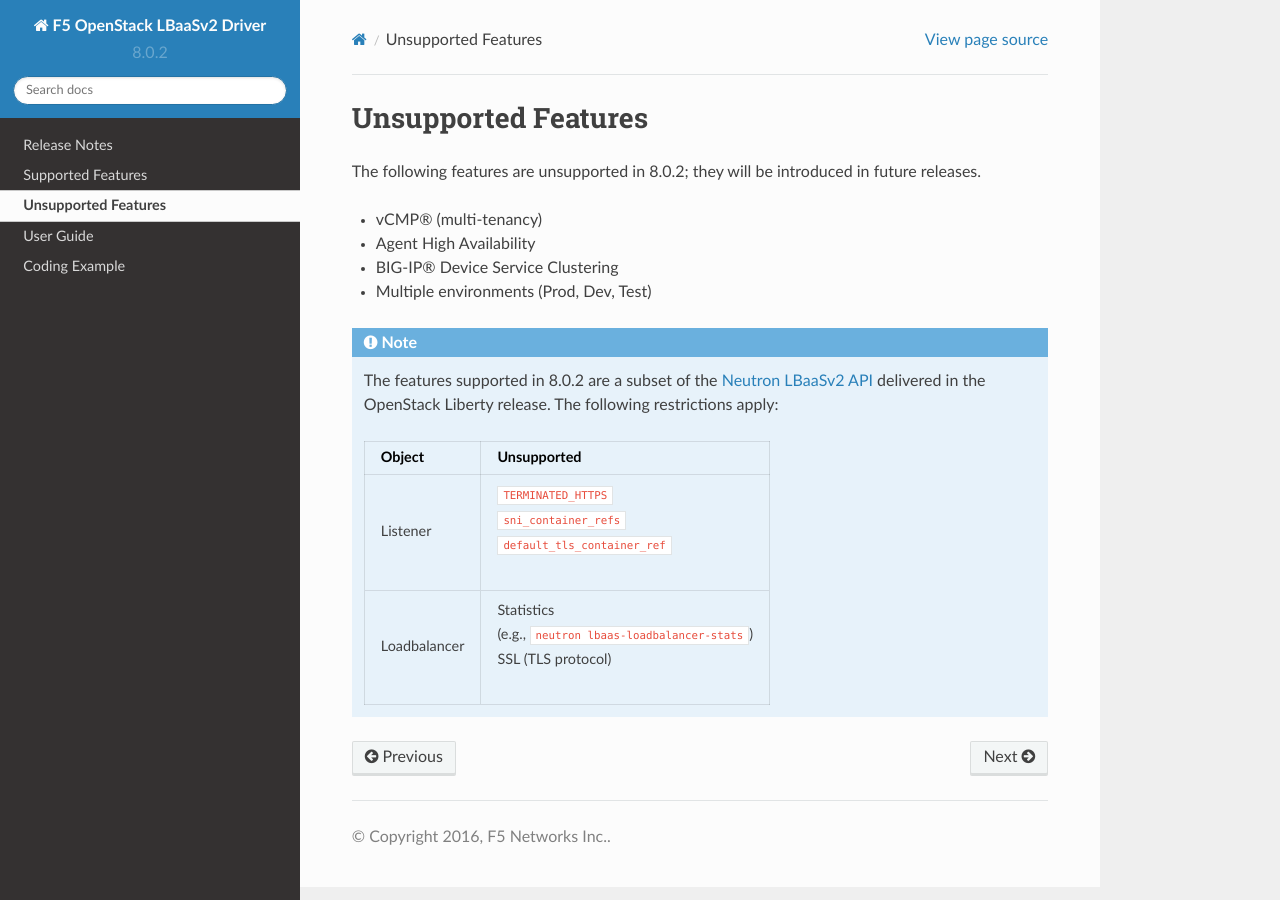
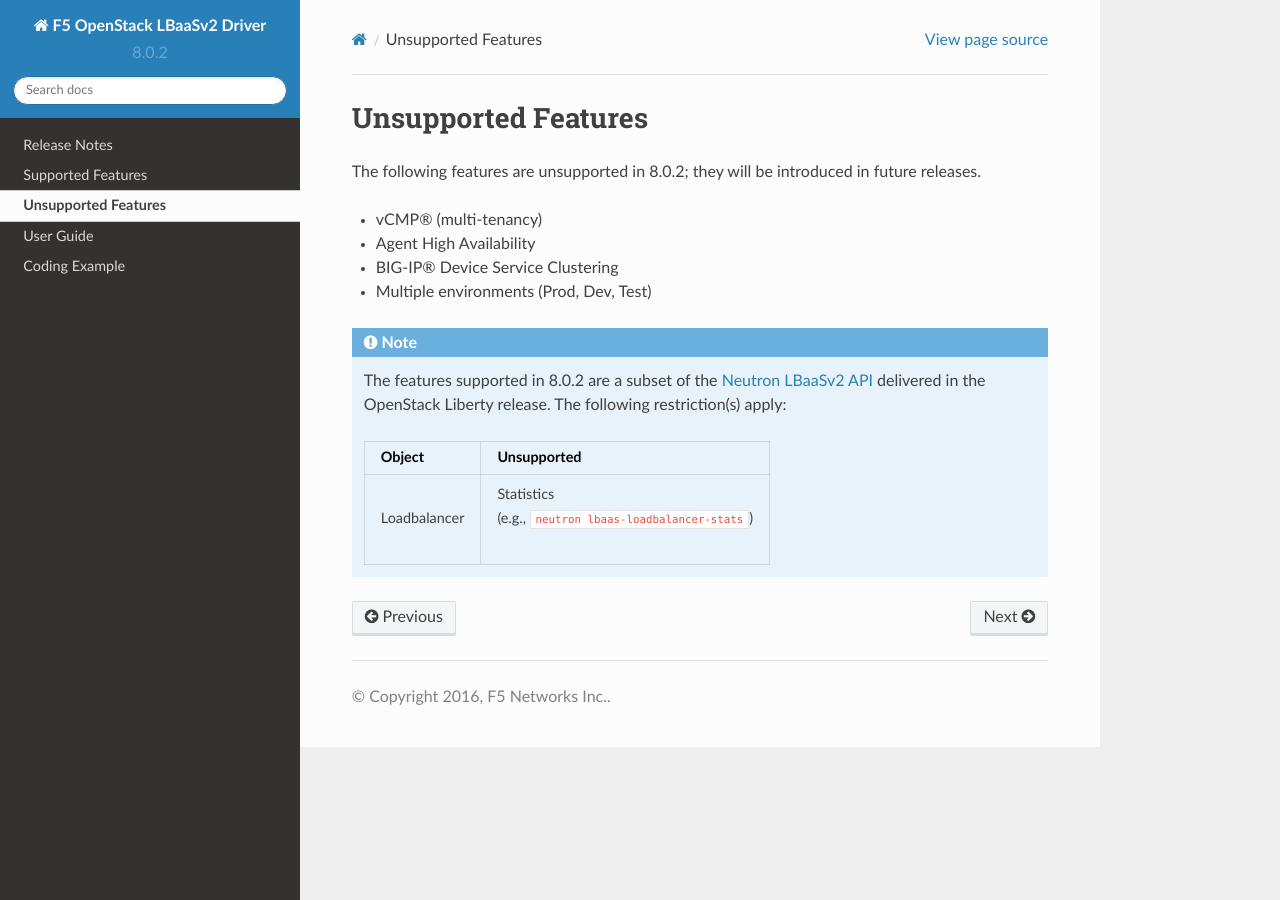
Before and after one commit to F5Networks/f5-openstack-lbaasv2-driver, a Sphinx documentation site: the page built from docs/includes/topic_restrictions.rst, in a window 1280 px wide. Built offline with Sphinx 7.4.7 and the Read the Docs theme 2.0.0, drawn with Linux system fonts in a browser that asks for light colours.

Commit message:
removed SSL offloading features from restrictions table

```diff
--- a/docs/includes/topic_restrictions.rst
+++ b/docs/includes/topic_restrictions.rst
@@ -13,18 +13,13 @@
 
 .. note::
 
-    The features supported in |release| are a subset of the `Neutron LBaaSv2 API <https://wiki.openstack.org/wiki/Neutron/LBaaS/API_2.0>`_ delivered in the OpenStack |openstack| release. The following restrictions apply:
+    The features supported in |release| are a subset of the `Neutron LBaaSv2 API <https://wiki.openstack.org/wiki/Neutron/LBaaS/API_2.0>`_ delivered in the OpenStack |openstack| release. The following restriction(s) apply:
 
     .. table::
 
         +----------------+----------------------------------------------------+
         | Object         | Unsupported                                        |
         +================+====================================================+
-        | Listener       || ``TERMINATED_HTTPS``                              |
-        |                || ``sni_container_refs``                            |
-        |                || ``default_tls_container_ref``                     |
-        +----------------+----------------------------------------------------+
         | Loadbalancer   || Statistics                                        |
         |                || (e.g., ``neutron lbaas-loadbalancer-stats``)      |
-        |                || SSL (TLS protocol)                                |
         +----------------+----------------------------------------------------+
```
